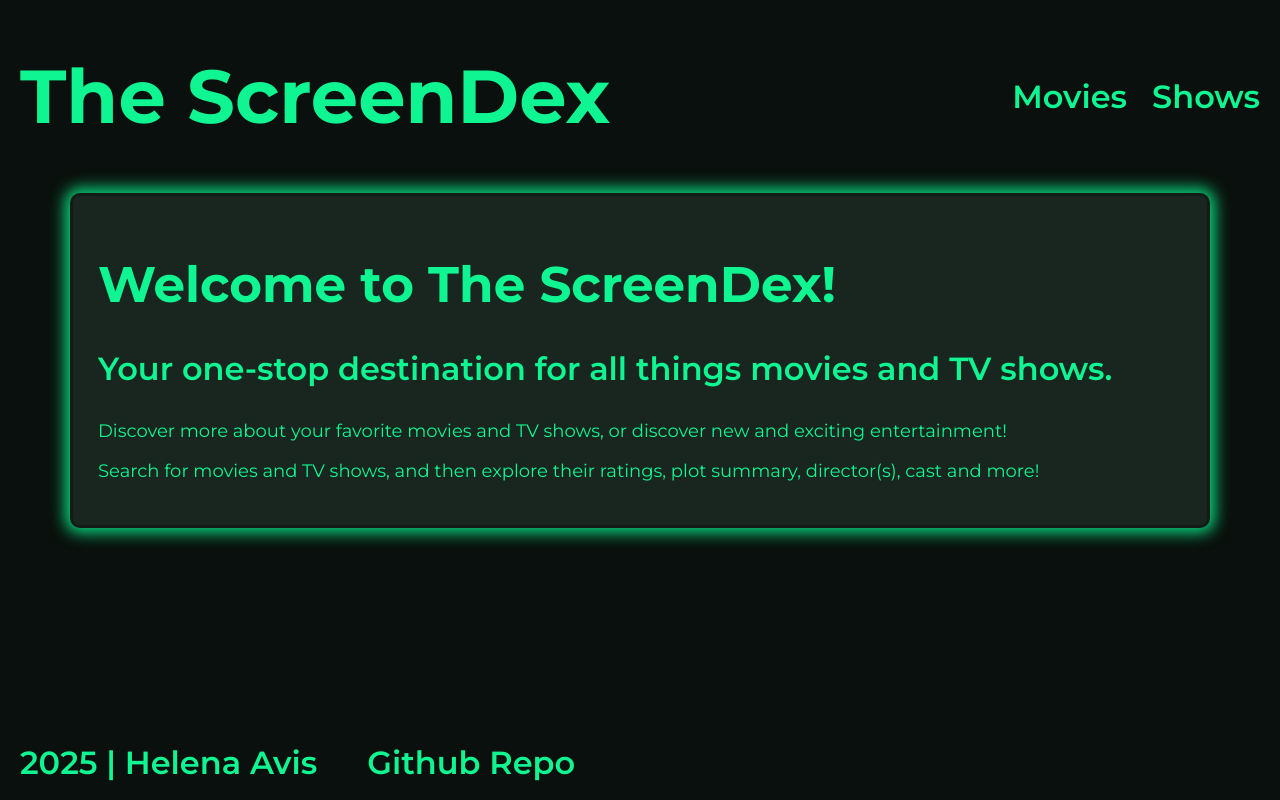
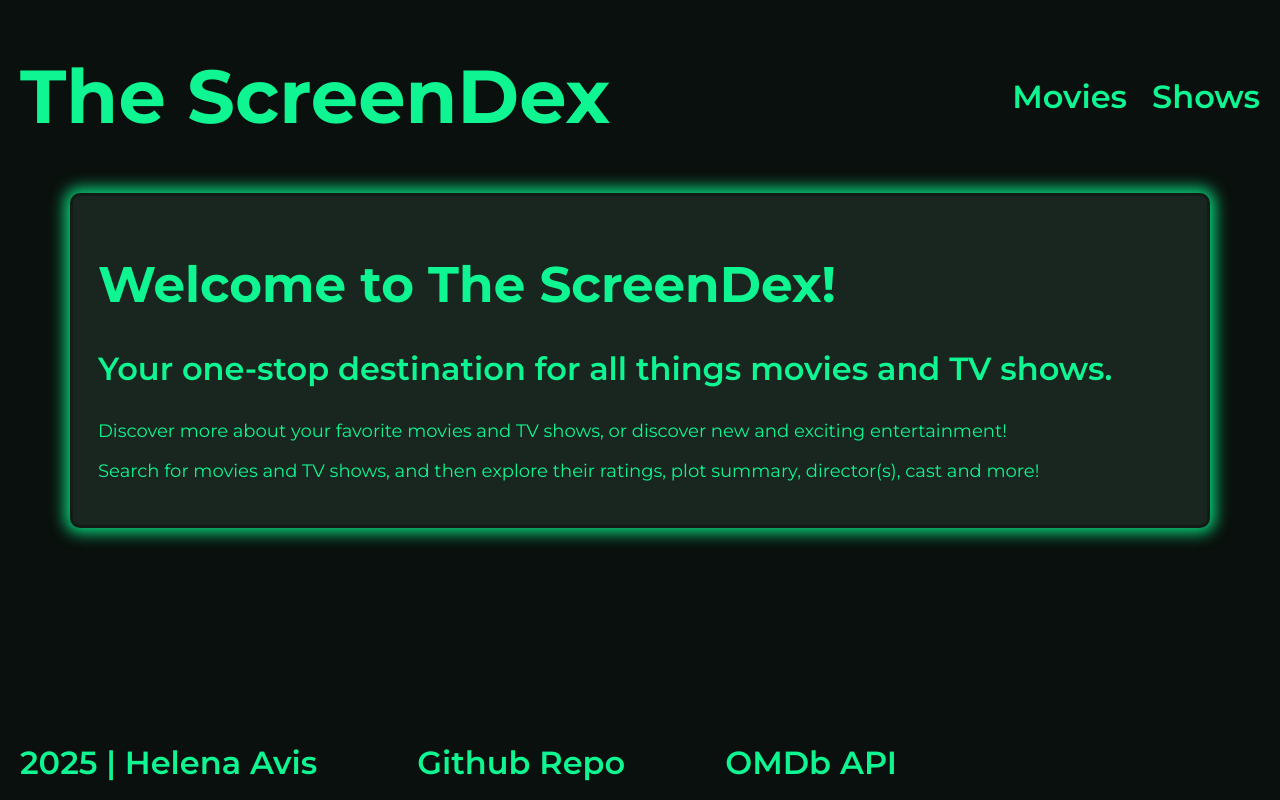
Before and after one commit to HelenaAvis/ScreenDex, a React (Vite) app in the folder ScreenDex/: page / in a window 1280 px wide. Built offline with nearby package versions, Linux system fonts and the light colour scheme; the HTML template or start-up script is replaced by a standard one.

Commit message:
Added link to OMDb API to footer.

```diff
--- a/ScreenDex/src/components/Footer/Footer.css
+++ b/ScreenDex/src/components/Footer/Footer.css
@@ -1,6 +1,6 @@
 .footer {
     display: flex;
-    gap: 50px;
+    gap: 100px;
     margin-top: auto;
     align-items: center;
     height: 75px;
--- a/ScreenDex/src/components/Footer/Footer.jsx
+++ b/ScreenDex/src/components/Footer/Footer.jsx
@@ -9,6 +9,9 @@ function Footer() {
             <a className="footer__link" href="https://github.com/HelenaAvis/ScreenDex">
                 Github Repo
             </a>
+            <a className="footer__link" href="https://www.omdbapi.com/">
+                OMDb API
+            </a>
         </footer>
     );
 }
```
